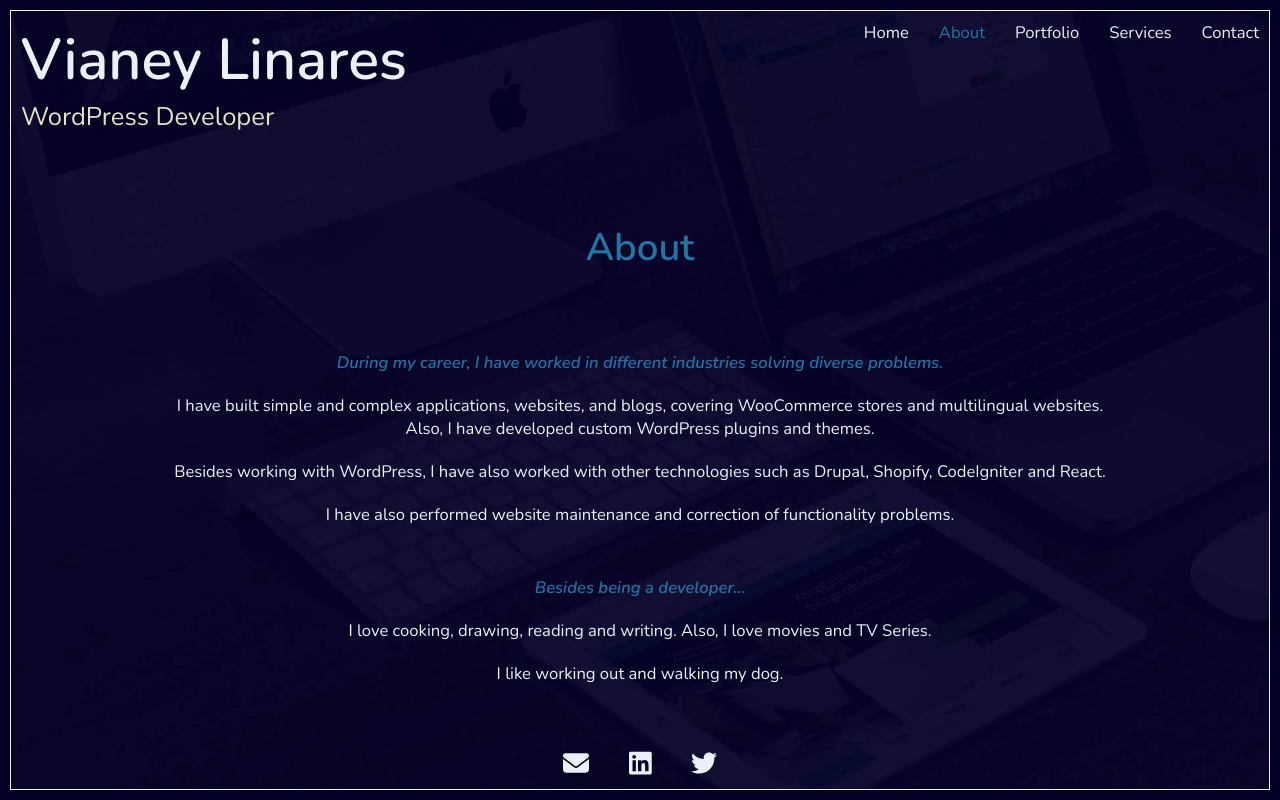
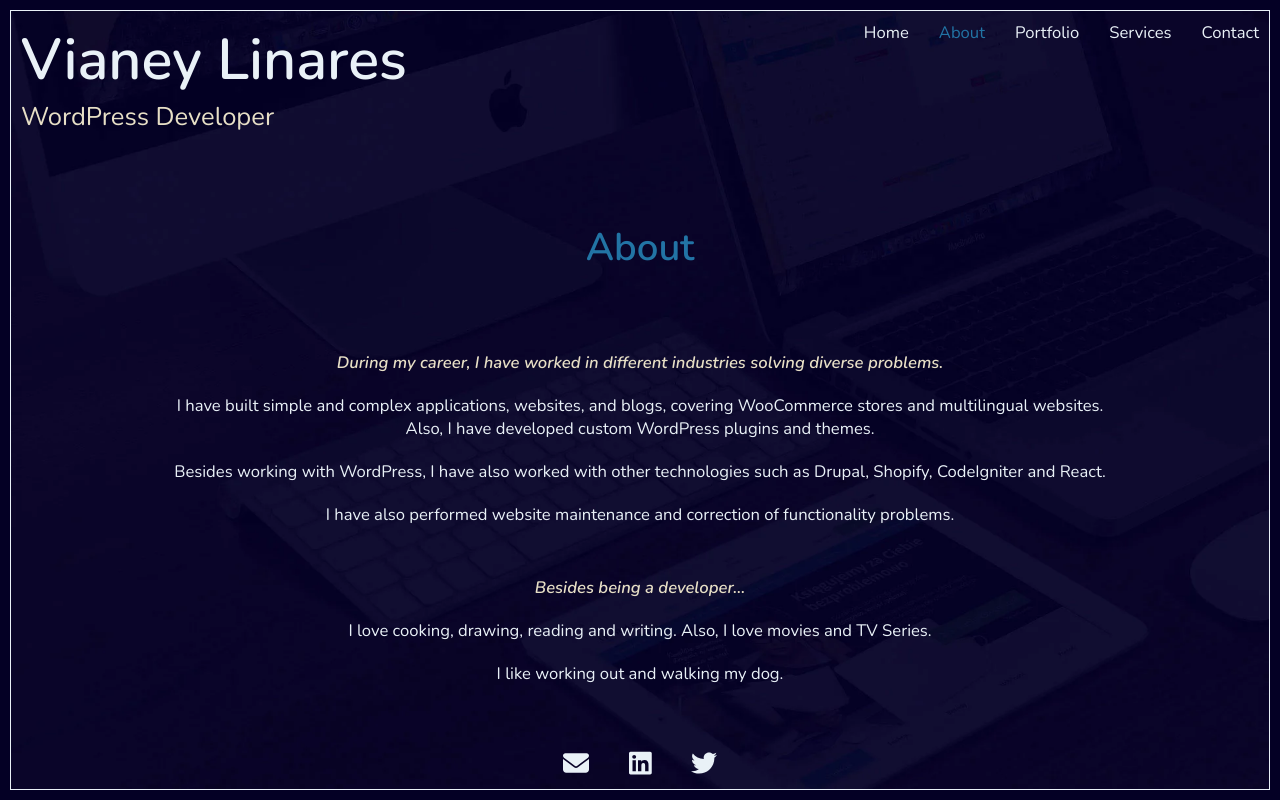
Before and after one commit to vianeylinares/vl-react, a React (Create React App) app: page /about in a window 1280 px wide. Built offline with nearby package versions, Linux system fonts and the light colour scheme.

Commit message:
At src/index.css: - Changed color for bold text inside p tag.

```diff
--- a/src/index.css
+++ b/src/index.css
@@ -554,7 +554,7 @@
 }
 
 p.strong.italic{
-  color: var(--light-blue);
+  color: var(--light-yellow);
 }
 
 .details{
```
